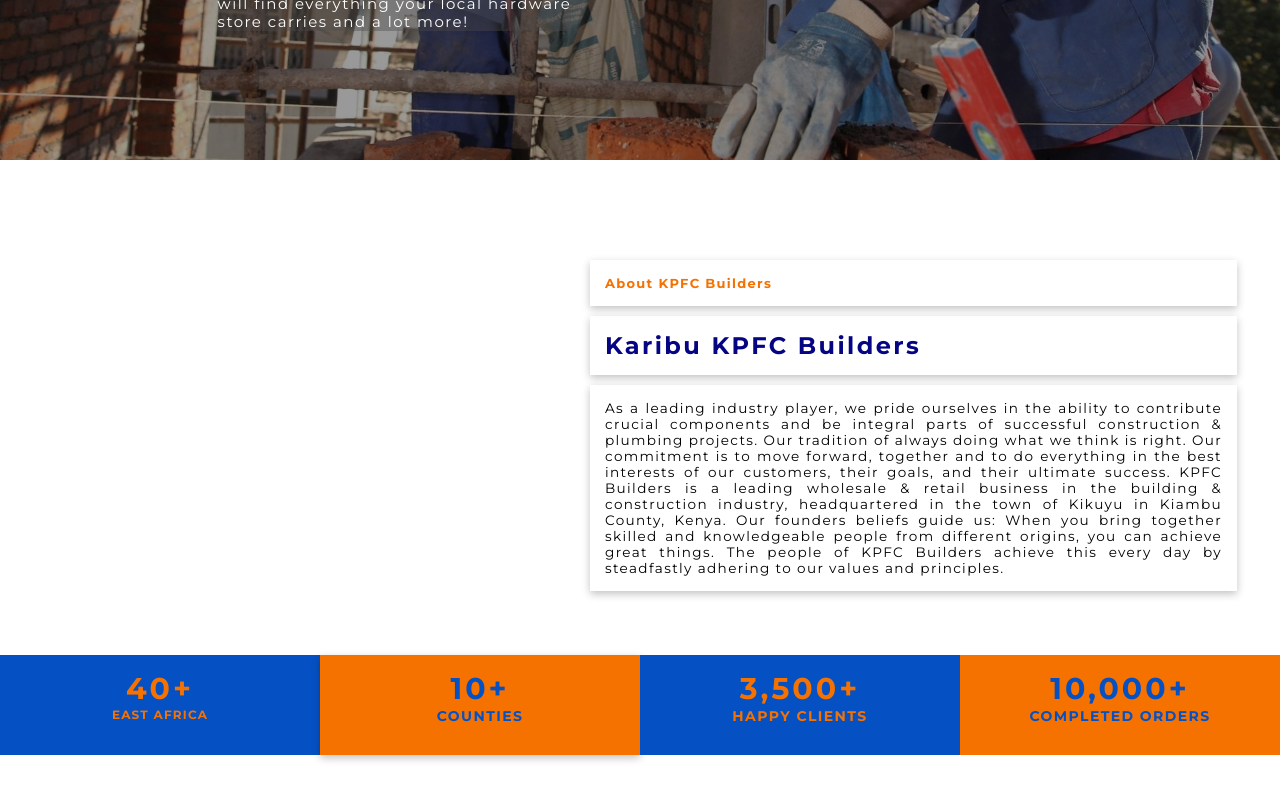
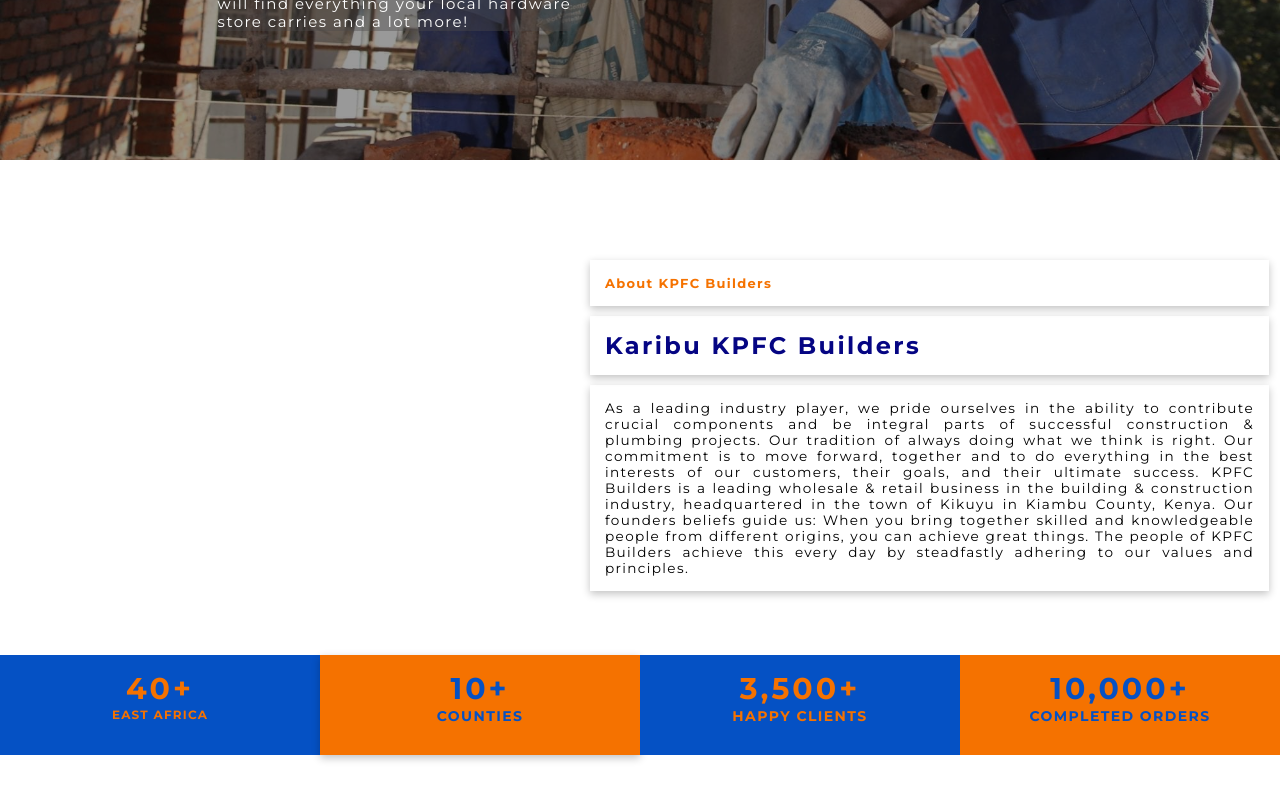
Before and after one commit to emushene/kpfcwebsite, a Next.js app: page /About in a window 1280 px wide. Shown: the part 560-1360 px from the top of the page. Built offline with nearby package versions, Linux system fonts and the light colour scheme; a web font is replaced by a local one.

Commit message:
Update AboutVideo.module.css

```diff
--- a/styles/About/AboutVideo.module.css
+++ b/styles/About/AboutVideo.module.css
@@ -33,7 +33,7 @@
     flex: 2;
     padding: 15px;
     text-align: justify;
-    margin-right: 3em;
+    margin-right: 1em;
 
 }
 
```
